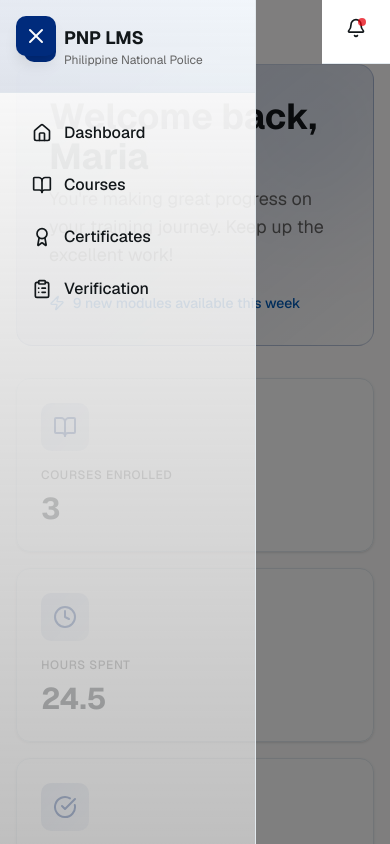
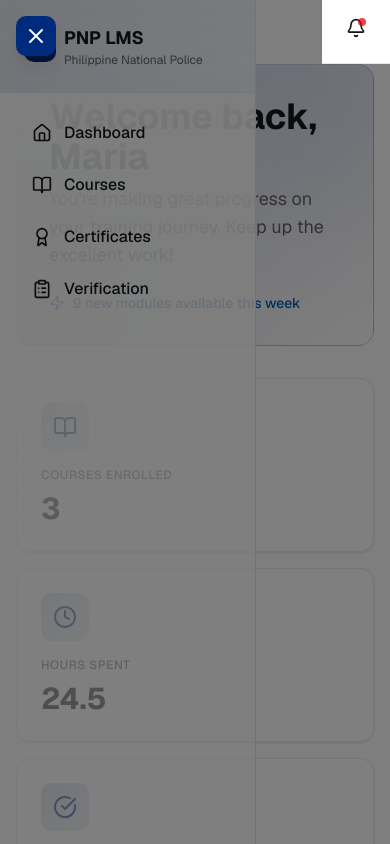
Before and after one commit to mochatakahashi/pnp-ai-training-lms-frontend, a Next.js app: page / in a window 390 px wide. Built offline with nearby package versions, Linux system fonts and the light colour scheme.

Commit message:
feat: adjust z-index values for navigation components

```diff
--- a/components/navigation/floating-menu-button.tsx
+++ b/components/navigation/floating-menu-button.tsx
@@ -9,7 +9,7 @@ export function FloatingMenuButton() {
   return (
     <button
       onClick={() => setIsOpen(!isOpen)}
-      className="fixed top-4 left-4 z-50 p-2 rounded-lg bg-primary hover:bg-primary/90 text-primary-foreground transition-all duration-300 shadow-lg"
+      className="fixed top-4 left-4 z-35 p-2 rounded-lg bg-primary hover:bg-primary/90 text-primary-foreground transition-all duration-300 shadow-lg"
       aria-label="Toggle sidebar"
     >
       {isOpen ? (
--- a/components/navigation/sidebar.tsx
+++ b/components/navigation/sidebar.tsx
@@ -43,7 +43,7 @@ export function Sidebar({ userRole = 'student' }: SidebarProps) {
       {/* Sidebar */}
       <aside
         className={cn(
-          'fixed left-0 top-0 h-screen w-64 bg-gradient-to-b from-card to-card/50 border-r border-border transition-transform duration-300 z-40 flex flex-col',
+          'fixed left-0 top-0 h-screen w-64 bg-gradient-to-b from-card to-card/50 border-r border-border transition-transform duration-300 z-20 flex flex-col',
           isOpen ? 'translate-x-0' : '-translate-x-full'
         )}
       >
@@ -91,7 +91,7 @@ export function Sidebar({ userRole = 'student' }: SidebarProps) {
       {/* Overlay on mobile */}
       {isOpen && (
         <div
-          className="fixed inset-0 bg-black/50 z-30 md:hidden"
+          className="fixed inset-0 bg-black/50 z-25 md:hidden"
           onClick={() => setIsOpen(false)}
         />
       )}
--- a/components/navigation/topbar.tsx
+++ b/components/navigation/topbar.tsx
@@ -21,21 +21,21 @@ export function Topbar({ userName }: TopbarProps) {
   ]);
 
   return (
-    <header className={`fixed top-0 right-0 h-16 bg-card border-b border-border flex items-center justify-between px-6 z-30 transition-all duration-300 ${isOpen ? 'md:left-64' : 'md:left-0'}`}>
+    <header className={`fixed top-0 right-0 h-16 bg-card border-b border-border flex items-center justify-between px-6 z-40 transition-all duration-300 ${isOpen ? 'md:left-64' : 'md:left-0'}`}>
       {/* Search Bar */}
-      <div className="hidden md:flex flex-1 max-w-sm">
+      <div className="hidden md:flex flex-1 max-w-md pr-6">
         <div className="relative w-full">
           <SearchIcon className="absolute left-3 top-1/2 -translate-y-1/2 text-muted-foreground" size={20} />
           <Input
             type="text"
             placeholder="Search courses, exams..."
-            className="pl-10 bg-muted border-muted-foreground/20"
+            className="pl-10 pr-4 bg-muted border-muted-foreground/20 w-full"
           />
         </div>
       </div>
 
       {/* Right Actions */}
-      <div className="flex items-center gap-4 md:gap-6 ml-auto">
+      <div className="flex items-center gap-4 md:gap-6 flex-shrink-0">
         {/* Notification Bell */}
         <div className="relative">
           <button
```
